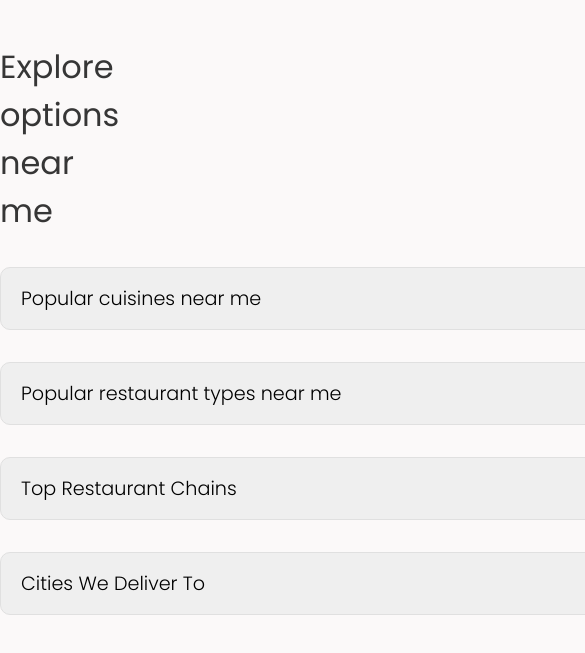
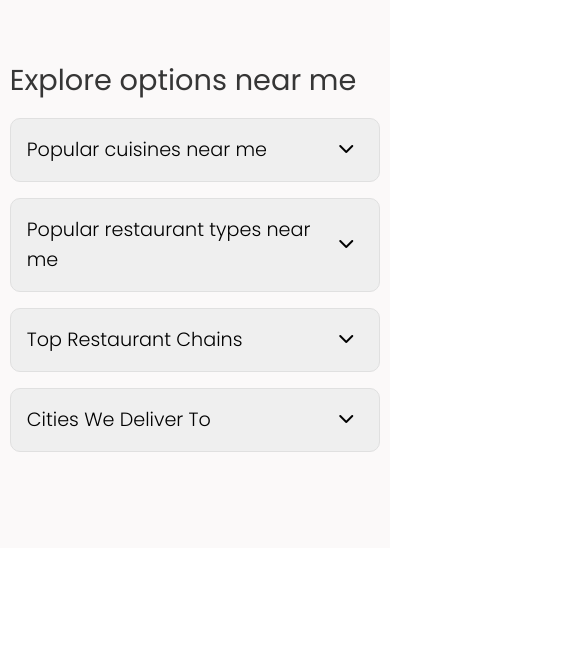
Before and after one commit to AditiPrabhakar/Zomato-Landing-Page, a plain HTML site: page Zomato-Landing-Page/index.html in a window 390 px wide. Shown: the part 3654-4307 px from the top of the page, 585 px wide, since content can reach past the window. After the commit the page ends 4250 px from the top, so only its background shows below. Drawn offline with Linux system fonts and the light colour scheme.

Commit message:
Added responsiveness to explore section

```diff
--- a/Zomato-Landing-Page/index.html
+++ b/Zomato-Landing-Page/index.html
@@ -180,12 +180,13 @@
      <section class="container explore">
         <div class="explore__subContainer">
           <div>
-            <h1 class="explore__title">Explore options near me</h1>
+            <!-- <h1 class="explore__title">>Explore options near me</h1> -->
+            <h1>Explore options near me</h1>
           </div>
 
           <div class="drop__down_container">
 
-            <div>
+            <div class="drop__down_list">
               <select class="explore__options">
                 <i class="fa-light fa-chevron-down"></i>
                 <option>Popular cuisines near me</option>
@@ -195,7 +196,7 @@
                 <option>Wraps food near me</option>
               </select>
           </div>
-            <div>
+            <div class="drop__down_list">
               <select class="explore__options">
                 <i class="fa-light fa-chevron-down"></i>
                 <option>Popular restaurant types near me</option>
@@ -205,7 +206,7 @@
                 <option>Cafés near me</option>
               </select>
           </div>
-            <div>
+            <div class="drop__down_list">
               <select class="explore__options">
                 <i class="fa-light fa-chevron-down"></i>
                 <option>Top Restaurant Chains</option>
@@ -215,7 +216,7 @@
                 <option>Pizza Hut</option>
               </select>
           </div>
-            <div>
+            <div class="drop__down_list">
               <select class="explore__options">
                 <i class="fa-light fa-chevron-down"></i>
                 <option>Cities We Deliver To</option>
--- a/Zomato-Landing-Page/styles.css
+++ b/Zomato-Landing-Page/styles.css
@@ -407,20 +407,19 @@
     flex-wrap: wrap;
     flex-direction: column;
     margin-top: -50px;
-    /* display: flex;
-    flex-direction: column;
-    flex-wrap: wrap; */
     justify-content: center;
     align-items:center;
     padding-right: 600px;
+    /* padding: 0 0.1rem; */
 }
 
 .explore .explore__subContainer{
     width: 60%;
-    /* gap: 1.5rem; */
+    display: flex;
+    flex-wrap: wrap;
 }
 
-.explore .explore__subContainer .explore__title
+.explore .explore__subContainer h1
 {
     /* margin: 0 0 2rem; */
     padding: 3rem 0 0 0;
@@ -430,25 +429,81 @@
 }
 
 .explore .explore__subContainer .drop__down_container{
-    padding-right: 5rem;
+    /* padding-right: 5rem; */
+    width: 100%;
     padding-bottom: 5rem;
+    display: flex;
+    flex-direction: column;
+    flex-wrap: wrap;
     /* padding-left: 0; */
+    position: relative;
 }
 .explore .explore__subContainer .drop__down_container .explore__options
 {
-    padding: 1rem;
+    width: 100%;
+    padding: 1.2rem;
     font-weight: 300;
-    margin-top: 2rem ;
+    margin-top: 1rem ;
     font-size: 1.2rem;
     border: none;
     border: 1px solid #e0e0e0;
     border-radius: 10px;
     width: 1000px;
-    /* appearance: none;
-    -webkit-appearance: none; */
+    /* width: 100%; */
+    display: flex;
+    flex-wrap: wrap;
+    -webkit-appearance: none; /* Remove default arrow for WebKit browsers */
+    -moz-appearance: none; /* Remove default arrow for Firefox */
+    appearance: none;  /* Remove default arrow for other browsers */
     cursor: pointer;
 }
 
-.explore .explore__subContainer .drop__down_container .explore__options i{
-    size: 100px;
+.drop__down_list {
+    position: relative;
 }
+
+.drop__down_list::after {
+    content: "\f078"; /* FontAwesome chevron down icon */
+    font-family: "Font Awesome 5 Free";
+    font-weight: 600;
+    position: absolute;
+    right: 10px;
+    top: 50%;
+    transform: translate(-1rem, -0.1rem);
+    pointer-events: none;
+    padding-left: 10px;
+}
+
+
+@media only screen and (max-width: 1300px)
+{
+    .explore .explore__subContainer{
+        width: 80%;
+    }
+    .explore .explore__subContainer .drop__down_container .explore__options{
+        width: 850px;
+    }
+    .explore .explore__subContainer h1{
+        font-size: 1.8rem;
+    }
+}
+@media only screen and (max-width: 900px)
+{
+    .explore
+    {
+        padding: 1rem 0;
+    }
+    .explore .explore__subContainer{
+        width: 95%;
+    }
+    .explore .explore__subContainer .drop__down_container .explore__options{
+        width: 100%;
+        padding: 1rem;
+        padding-right: 50px;
+        text-wrap: wrap;
+        line-height: 30px;
+    }
+    .explore .explore__subContainer h1{
+        font-size: 1.8rem;
+    }
+}
```
